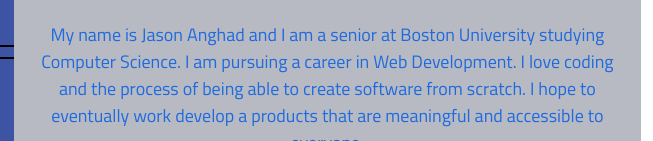
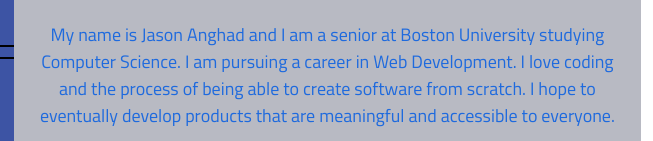
Before and after one commit to Janghad/mp-1, a plain HTML site: page index.html in a window 1280 px wide. Shown: the part 659-800 px from the top of the page, 447-1100 px from the left. Drawn offline with Linux system fonts and the light colour scheme.

Commit message:
Fixed typo in p tag

```diff
--- a/index.html
+++ b/index.html
@@ -37,7 +37,7 @@
                     <div id = "details">
                     <p>My name is Jason Anghad and I am a senior at Boston University studying Computer Science.
                     I am pursuing a career in Web Development. I love coding and the process of being able
-                    to create software from scratch. I hope to eventually work develop a products that are meaningful and accessible to everyone.</p>
+                    to create software from scratch. I hope to eventually develop products that are meaningful and accessible to everyone.</p>
                     </div>
 
                     <div id = "description">
```
